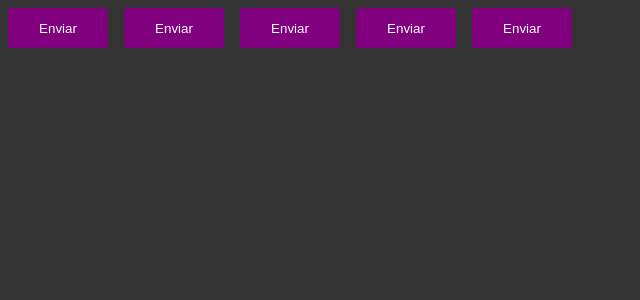
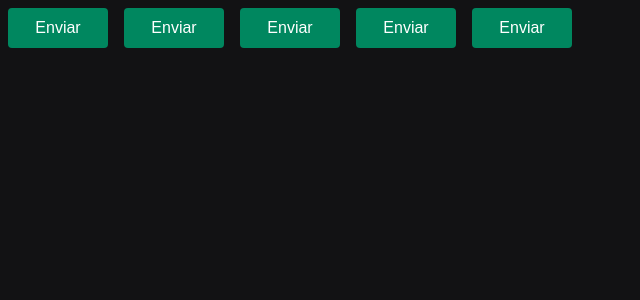
Before and after one commit to IsaiasAlmeida20/timer, a React (Vite) app: page / in a window 1280 px wide. Shown: the top 300 px of the page, without its empty margins (0-640 px from the left). Built offline with nearby package versions, Linux system fonts and the light colour scheme.

Commit message:
:recycle: Refactor global styles

```diff
--- a/index.html
+++ b/index.html
@@ -2,7 +2,14 @@
 <html lang="en">
   <head>
     <meta charset="UTF-8" />
+
+    <link rel="preconnect" href="https://fonts.googleapis.com" />
+    <link rel="preconnect" href="https://fonts.gstatic.com" crossorigin />
+
     <meta name="viewport" content="width=device-width, initial-scale=1.0" />
+
+    <link href="https://fonts.googleapis.com/css2?family=Roboto+Mono:wght@700&family=Roboto:wght@400;700&display=swap" rel="stylesheet" />
+
     <title>Ignite Timer</title>
   </head>
   <body>
--- a/src/components/Button.styles.ts
+++ b/src/components/Button.styles.ts
@@ -20,7 +20,7 @@
     border: 0;
     margin: 8px;
 
-    background-color: ${props => props.theme.primary};
+    background-color: ${props => props.theme['green-500']};
     color: ${props => props.theme.white}
 
    /*  ${props => {
--- a/src/styles/global.ts
+++ b/src/styles/global.ts
@@ -7,8 +7,19 @@
         box-sizing: border-box;
     }
 
+    :focus {
+        outline: 0;
+        box-shadow: 0 0 0 2px ${props => props.theme['green-500']};
+    }
+
     body {
-        background: #333;
-        color: #fff;
+        background: ${props => props.theme['gray-900']};
+        color: ${props => props.theme['gray-300']};
+    }
+
+    body, input, textarea, button {
+        font-family: 'Robot', sans-serif;
+        font-weight: 400;
+        font-size: 1rem;
     }
 `
--- a/src/styles/themes/default.ts
+++ b/src/styles/themes/default.ts
@@ -1,5 +1,22 @@
 export const defaultTheme = {
-    white: "#FFF",
-    primary: 'purple',
-    secondary: 'orange'
+    white: "#fff",
+
+    'gray-100': '#E1E1E6',
+    'gray-300': '#C4C4CC',
+    'gray-400': '#8D8D99',
+    'gray-500': '#7C7C8A',
+    'gray-600': '#323238',
+    'gray-700': '#29292E',
+    'gray-800': '#202024',
+    'gray-900': '#121214',
+
+    'green-300': '#00B37E',
+    'green-500': '#00875F',
+    'green-700': '#015F43',
+
+    'red-500': '#AB222E',
+    'red-700': '#7A1921',
+
+    'yellow-500': '#FBA94C',
+
 }
```
